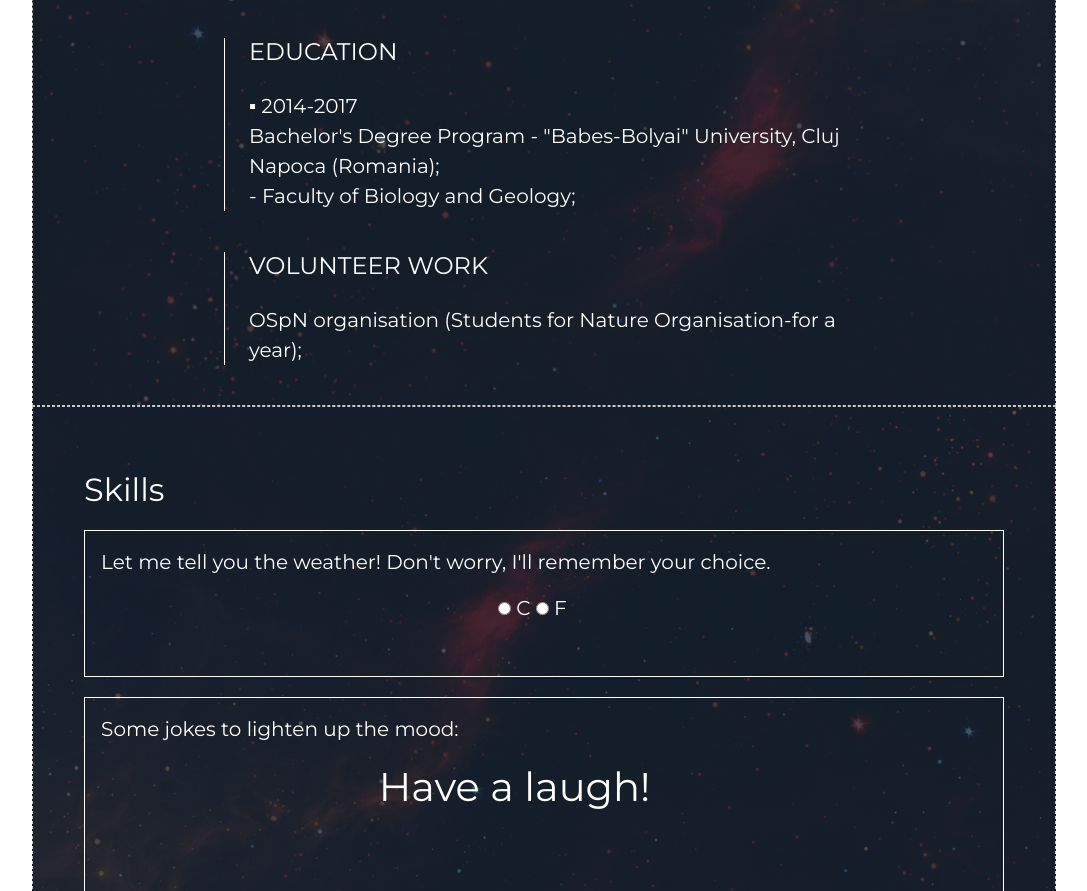
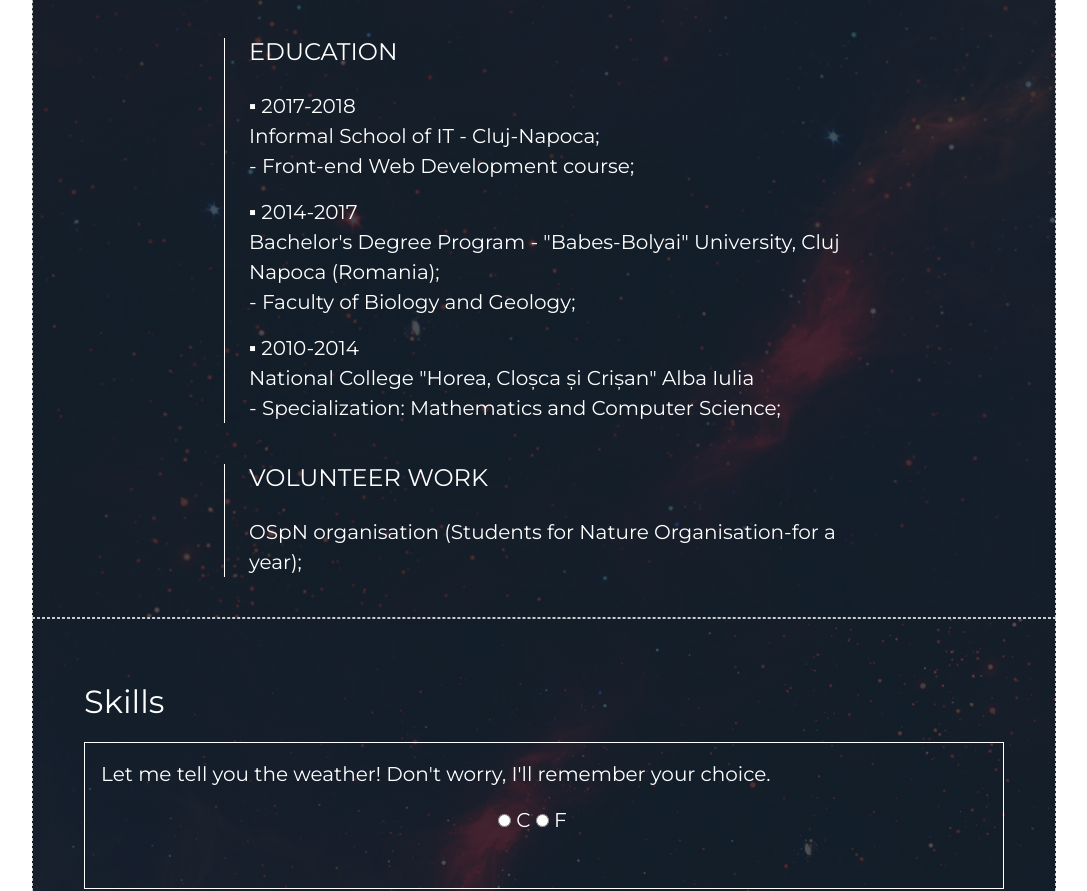
Before and after one commit to andreeadc/Personal-project, a plain HTML site: page index.html in a window 1280 px wide. Shown: the part 3121-4012 px from the top of the page, without its empty margins (96-1183 px from the left). Drawn offline with nearby package versions, Linux system fonts and the light colour scheme; no server answers.

Commit message:
erased comment

```diff
--- a/css/style.css
+++ b/css/style.css
@@ -27,7 +27,6 @@
     top: 0px;
     width: 100%;
     padding: 1% 0% 1% 1%;
-    min-width: 30px;
     z-index: 2;
 }
 #navbar.scrolled {
--- a/index.html
+++ b/index.html
@@ -177,11 +177,23 @@
 
         <div id = "education"class="cv-info">
             <h4>EDUCATION</h4>
+            <p>▪ 2017-2018
+            <br>
+                Informal School of IT - Cluj-Napoca;
+                <br>
+                - Front-end Web Development course;
+            </p>
             <p>▪ 2014-2017
             <br>
                 Bachelor's Degree Program - "Babes-Bolyai" University, Cluj Napoca (Romania);
                 <br>
                 - Faculty of Biology and Geology;
+            </p>
+            <p>▪ 2010-2014
+            <br>
+                National College "Horea, Cloșca și Crișan" Alba Iulia
+                <br>
+                - Specialization: Mathematics and Computer Science;
             </p>
         </div>
 
--- a/js/cookies-localStorage.js
+++ b/js/cookies-localStorage.js
@@ -4,9 +4,6 @@ function onHtmlLoaded() {
     // localStorage.setItem("temperature", "C");
 
     const cookies = getCookiesAsObject();
-
-    // variabila availableStorage e confusing: m-as astepta
-    // sa vad in ea C sau F, dar de fapt vad daca storage-ul e available
     const availableStorage = storageAvailable("localStorage") ?
     localStorage.getItem("temperature") : cookies.temperature;
 
```
